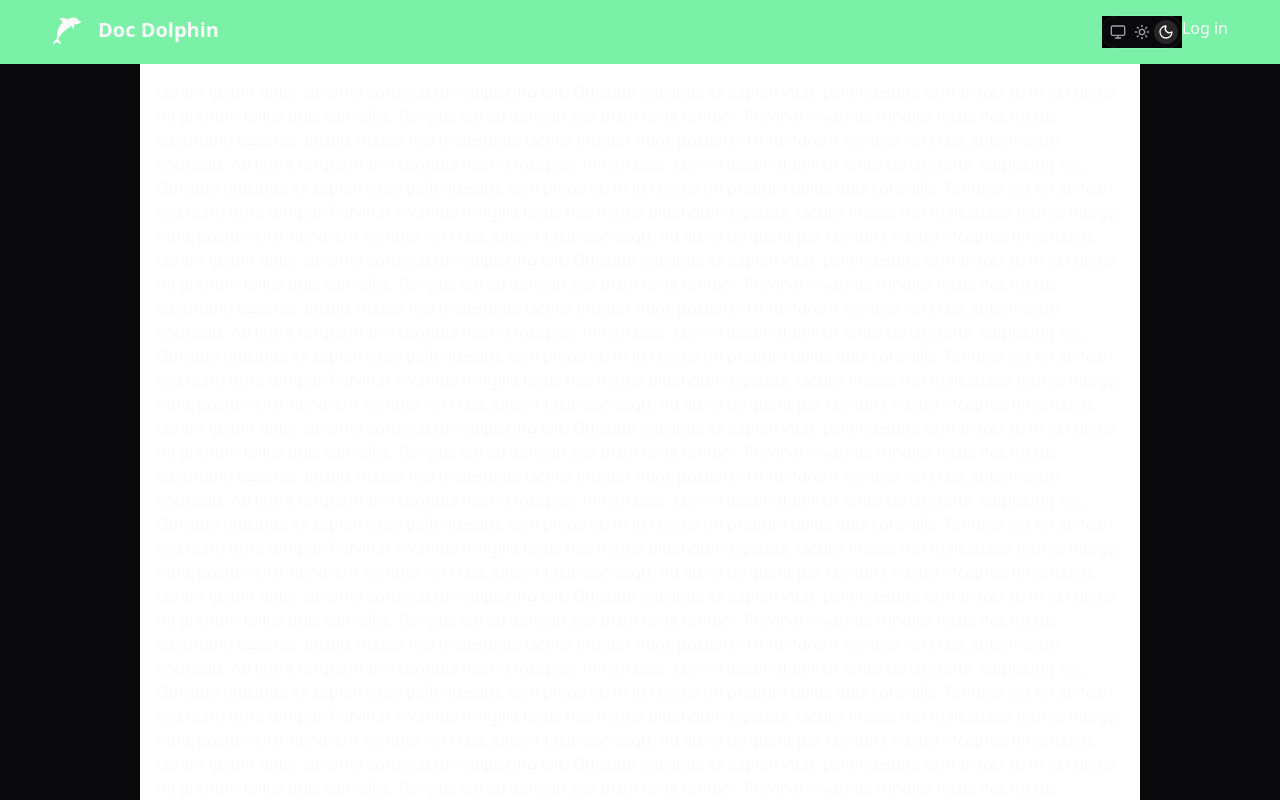
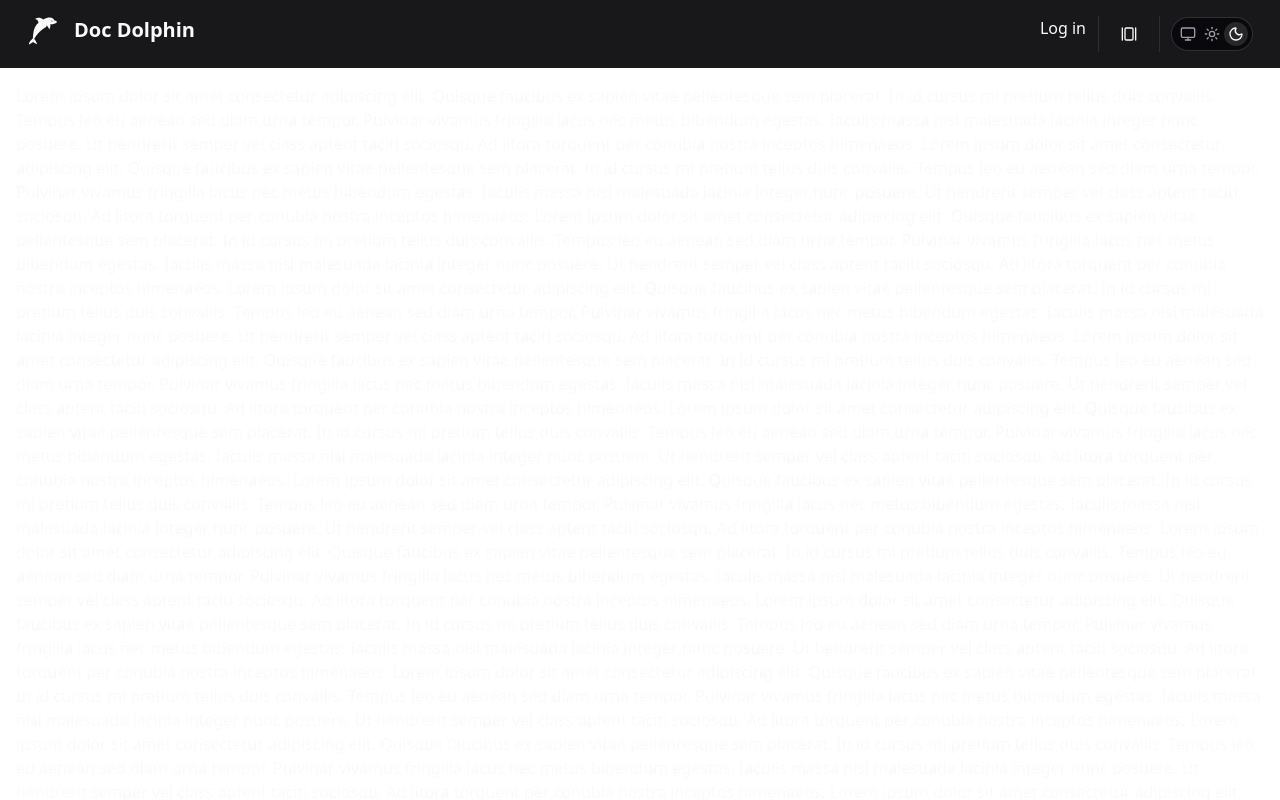
Before and after one commit to Rajskij/doc-dolphin, a React (Vite) app in the folder client/: page / in a window 1280 px wide. Shown: the top 800 px of the page. Built offline with nearby package versions, Linux system fonts and the light colour scheme.

Commit message:
added width switcher and UI improvement

```diff
--- a/client/package.json
+++ b/client/package.json
@@ -18,6 +18,7 @@
     "@radix-ui/react-label": "^2.1.7",
     "@radix-ui/react-separator": "^1.1.7",
     "@radix-ui/react-slot": "^1.2.3",
+    "@radix-ui/react-toggle": "^1.1.9",
     "@radix-ui/react-tooltip": "^1.2.7",
     "@radix-ui/react-use-controllable-state": "^1.2.2",
     "@tailwindcss/vite": "^4.1.11",
--- a/client/src/components/AppSidebar.jsx
+++ b/client/src/components/AppSidebar.jsx
@@ -22,6 +22,7 @@ import {
   SidebarContent,
   SidebarFooter,
   SidebarHeader,
+  SidebarInset,
   SidebarMenu,
   SidebarMenuButton,
   SidebarMenuItem,
@@ -155,7 +156,8 @@ export function AppSidebar({
   ...props
 }) {
   return (
-    <Sidebar variant="inset" collapsible="icon" {...props} className="shrink-0">
+    // inset or floating add gap from all sides
+    <Sidebar collapsible="icon" {...props}>
       <SidebarContent>
         <NavMain items={data.navMain} />
         <NavProjects projects={data.projects} />
--- a/client/src/components/ContentHeader.jsx
+++ b/client/src/components/ContentHeader.jsx
@@ -11,7 +11,7 @@ import { Separator } from "@/components/ui/separator"
 
 function ContentHeader({ navHeight }) {
     return (
-        <div className={`flex sticky border-b items-center bg-gray-100 gap-2 p-4 top-[${navHeight}px]`} >
+        <div className={`flex sticky border-b items-center gap-2 p-4 top-[${navHeight}px]`} >
             <SidebarTrigger className="-ml-1" />
             <Separator
                 orientation="vertical"
--- a/client/src/components/Navbar.jsx
+++ b/client/src/components/Navbar.jsx
@@ -6,8 +6,11 @@ import { useNavigate } from "react-router-dom";
 import { GiDolphin } from "react-icons/gi";
 import { ThemeSwitcher } from "./ui/ThemeSwitcher";
 import { useTheme } from "@/context/ThemProvider";
+import { Separator } from "@/components/ui/separator"
+import { Toggle } from "@/components/ui/toggle";
+import { GalleryHorizontalIcon } from "lucide-react";
 
-function Navbar({ navbarRef }) {
+function Navbar({ navbarRef, isFullWidth, setWidth }) {
     const { theme, setTheme } = useTheme()
     const { user } = useAuthContext();
     const { logout } = useLogout()
@@ -18,23 +21,28 @@ function Navbar({ navbarRef }) {
         navigate('/login');
     }
     return (
-        <header ref={navbarRef} className='flex justify-center w-full sticky top-0 z-10 text-white p-4 bg-green-300'>
-            <nav className="flex justify-between content-center text-foreground max-w-300 w-full px-3">
+        <header ref={navbarRef} className='sticky flex justify-center w-full top-0 z-10 p-4 bg-sidebar'>
+            <nav className={`flex justify-between content-center text-foreground ${isFullWidth && 'max-w-7xl'} w-full px-3 `}>
                 <Link to='/' className="flex content-center">
                     <GiDolphin className="text-3xl mr-4" />
                     <h1 className='text-xl font-bold'>Doc Dolphin</h1>
                 </Link>
                 <div className='flex content-center'>
-                    <div className={`flex items-center justify-center ${theme === 'dark' && 'dark bg-black'}`}>
-                        <ThemeSwitcher value={theme} onChange={setTheme} />
-                    </div>
                     {user && (
                         <div className="flex items-center">
-                            <h3 className="ml-4">{user.email}</h3>
-                            <span onClick={handleLogout} className="ml-3 cursor-pointer">Log out</span>
+                            <h3 className="mr-4">{user.email}</h3>
+                            <span onClick={handleLogout} className="cursor-pointer">Log out</span>
                         </div>
                     )}
                     {!user && <Link to="/login">Log in</Link>}
+                    <Separator orientation="vertical" className="mx-3 h-4" />
+                    <Toggle onClick={() => setWidth(!isFullWidth)} aria-label="Toggle italic">
+                        <GalleryHorizontalIcon className="h-4 w-4" />
+                    </Toggle>
+                    <Separator orientation="vertical" className="mx-3 h-4" />
+                    <div className={`flex items-center justify-center`}>
+                        <ThemeSwitcher value={theme} onChange={setTheme} />
+                    </div>
                 </div>
             </nav>
         </header>
--- a/client/src/components/ui/ThemeSwitcher.jsx
+++ b/client/src/components/ui/ThemeSwitcher.jsx
@@ -1,5 +1,3 @@
-'use client';
-
 import { cn } from '@/lib/utils';
 import { useControllableState } from '@radix-ui/react-use-controllable-state';
 import { Monitor, Moon, Sun } from 'lucide-react';
--- a/client/src/components/ui/sidebar.jsx
+++ b/client/src/components/ui/sidebar.jsx
@@ -199,9 +199,9 @@ function Sidebar({
         data-slot="sidebar-container"
         className={cn(
           "fixed inset-y-0 z-10 hidden h-svh w-(--sidebar-width) transition-[left,right,width] duration-200 ease-linear md:flex",
-          `top-[${props.navHeight}px]`, // ← Add this line to push it below navbar
+          // `top-[${props.navHeight}px]`, // Add this line to push it below navbar
           side === "left" // add left-0 for stick this side bar to the right
-            ? " group-data-[collapsible=offcanvas]:left-[calc(var(--sidebar-width)*-1)]"
+            ? "group-data-[collapsible=offcanvas]:left-[calc(var(--sidebar-width)*-1)]"
             : "right-0 group-data-[collapsible=offcanvas]:right-[calc(var(--sidebar-width)*-1)]",
           // Adjust the padding for floating and inset variants.
           variant === "floating" || variant === "inset"
@@ -538,7 +538,7 @@ function SidebarMenuAction({
         "peer-data-[size=lg]/menu-button:top-2.5",
         "group-data-[collapsible=icon]:hidden",
         showOnHover &&
-          "peer-data-[active=true]/menu-button:text-sidebar-accent-foreground group-focus-within/menu-item:opacity-100 group-hover/menu-item:opacity-100 data-[state=open]:opacity-100 md:opacity-0",
+        "peer-data-[active=true]/menu-button:text-sidebar-accent-foreground group-focus-within/menu-item:opacity-100 group-hover/menu-item:opacity-100 data-[state=open]:opacity-100 md:opacity-0",
         className
       )}
       {...props} />
--- /dev/null
+++ b/client/src/components/ui/toggle.jsx
@@ -0,0 +1,43 @@
+import * as React from "react"
+import * as TogglePrimitive from "@radix-ui/react-toggle"
+import { cva } from "class-variance-authority";
+
+import { cn } from "@/lib/utils"
+
+const toggleVariants = cva(
+  "inline-flex items-center justify-center gap-2 rounded-md text-sm font-medium hover:bg-muted hover:text-muted-foreground disabled:pointer-events-none disabled:opacity-50 data-[state=on]:bg-accent data-[state=on]:text-accent-foreground [&_svg]:pointer-events-none [&_svg:not([class*='size-'])]:size-4 [&_svg]:shrink-0 focus-visible:border-ring focus-visible:ring-ring/50 focus-visible:ring-[3px] outline-none transition-[color,box-shadow] aria-invalid:ring-destructive/20 dark:aria-invalid:ring-destructive/40 aria-invalid:border-destructive whitespace-nowrap",
+  {
+    variants: {
+      variant: {
+        default: "bg-transparent",
+        outline:
+          "border border-input bg-transparent shadow-xs hover:bg-accent hover:text-accent-foreground",
+      },
+      size: {
+        default: "h-9 px-2 min-w-9",
+        sm: "h-8 px-1.5 min-w-8",
+        lg: "h-10 px-2.5 min-w-10",
+      },
+    },
+    defaultVariants: {
+      variant: "default",
+      size: "default",
+    },
+  }
+)
+
+function Toggle({
+  className,
+  variant,
+  size,
+  ...props
+}) {
+  return (
+    <TogglePrimitive.Root
+      data-slot="toggle"
+      className={cn(toggleVariants({ variant, size, className }))}
+      {...props} />
+  );
+}
+
+export { Toggle, toggleVariants }
--- a/client/src/index.css
+++ b/client/src/index.css
@@ -3,8 +3,6 @@
 @import "tw-animate-css";
 
 @custom-variant dark (&:is(.dark *));
-
-/* @custom-variant dark (&:is(.dark *)); */
 
 @theme inline {
   --radius-sm: calc(var(--radius) - 4px);
--- a/client/src/layout/MainLayout.jsx
+++ b/client/src/layout/MainLayout.jsx
@@ -6,8 +6,11 @@ import Sidebar from "@/components/Sidebar";
 import { SidebarProvider, SidebarInset } from "@/components/ui/sidebar";
 import { useEffect, useRef, useState } from "react";
 
+const isStaticWidth = true;
+
 function MainLayout({ children, user }) {
     const [navHeight, setNavHight] = useState(62);
+    const [isFullWidth, setIsFullWidth] = useState();
     const navbarRef = useRef();
 
     useEffect(() => {
@@ -15,20 +18,24 @@ function MainLayout({ children, user }) {
         setNavHight(height + 2)
     }, [])
 
+    // style={{ maxWidth: `${LAYOUT_WIDTH}` }}
     return (
-        <div className="flex flex-col items-center">
-            <Navbar navbarRef={navbarRef} />
-                <SidebarProvider className="flex flex-1 max-w-250 w-full">
+        <div className="flex flex-col items-center bg-sidebar ">
+            <Navbar navbarRef={navbarRef} isFullWidth={isFullWidth} setWidth={setIsFullWidth}/>
+            {/* Can remove div below leter if you Ok with one collor */}
+            {/* <div className="flex justify-center w-full"> */}
+            <SidebarProvider className={`flex justify-center ${isFullWidth ? 'max-w-7xl' : 'w-full'}`}>
                 {/* {user && <Sidebar navHeight={navHeight} />} */}
-                    {user && <AppSidebar navHeight={navHeight} />}
+                {user && <AppSidebar navHeight={navHeight} style={{ top: `${navHeight}px` }} />}
                 {/* Main Content Area */}
-                    <div className='flex-1'>
+                <SidebarInset className='border-t-black '>
                     {user && <ContentHeader navHeight={navHeight} />}
                     <MainContent>
                         {children}
                     </MainContent>
-                    </div>
+                </SidebarInset>
             </SidebarProvider>
+            {/* </div> */}
         </div>
     );
 }
```
Also changed, not shown: 1 other file (tests, documents, lock files or other folders). Lines whose indentation alone changed are shown as unchanged.
